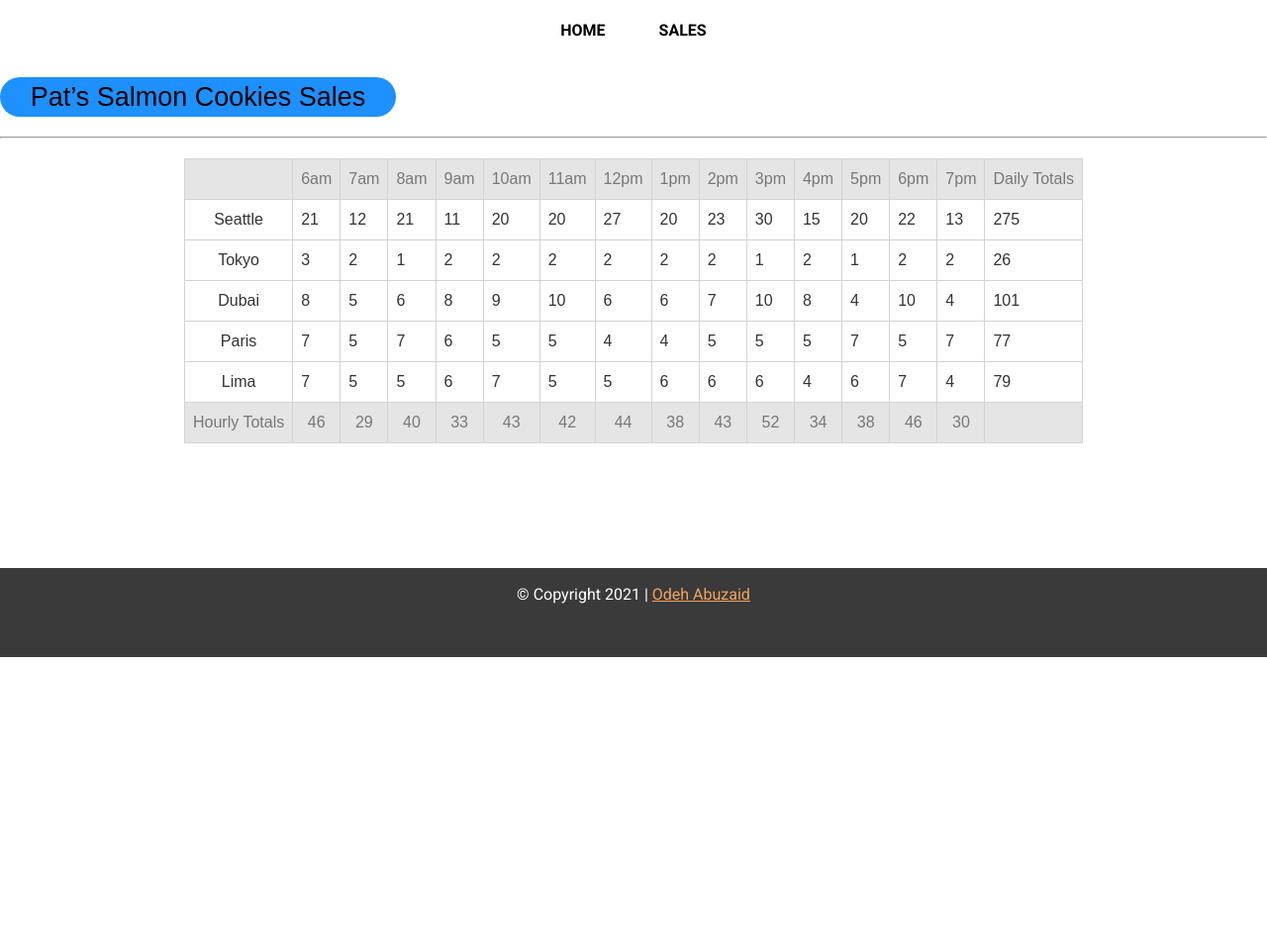
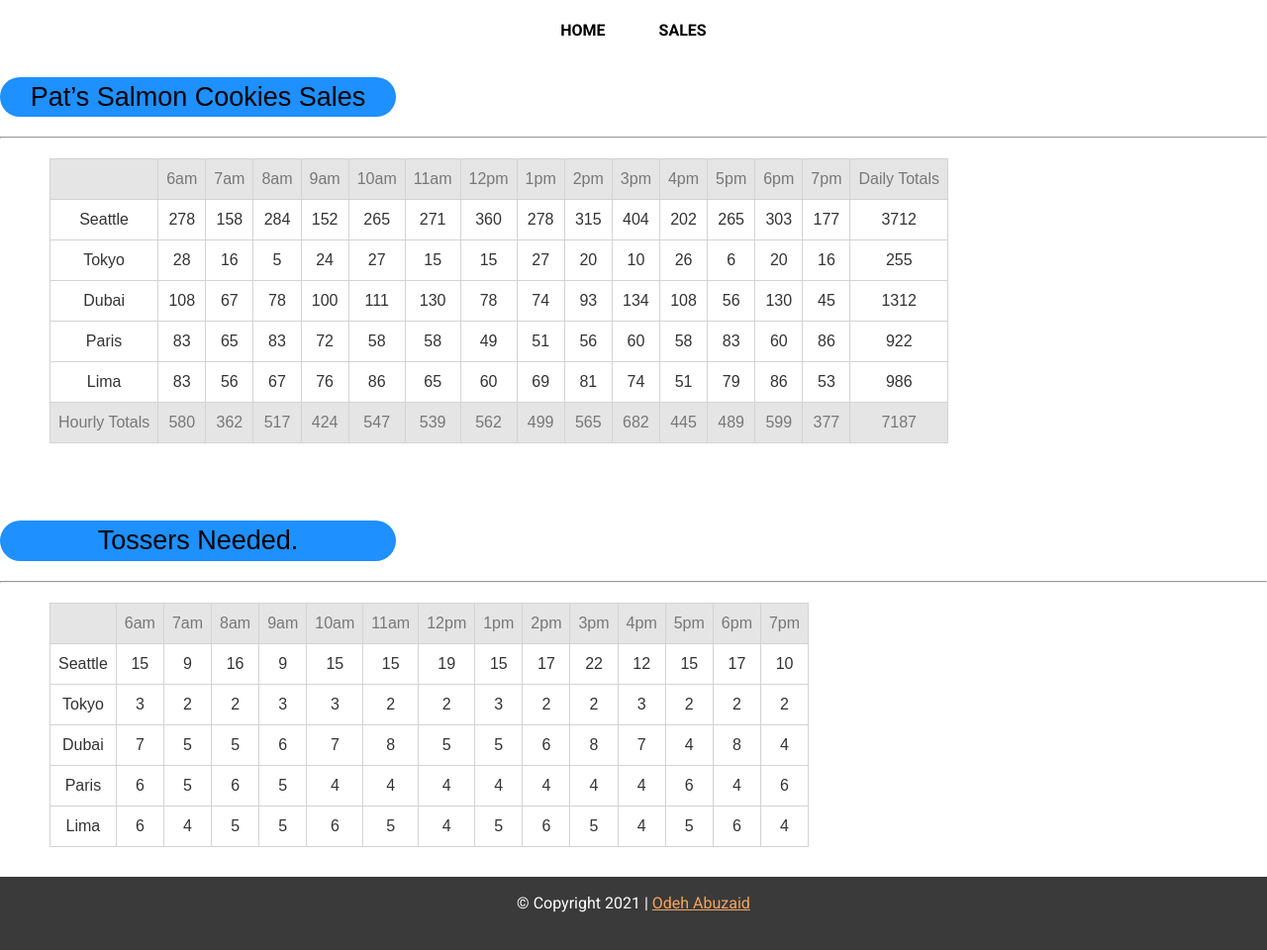
Before and after one commit to odehabuzaid/cookie-stand, a plain HTML site: page sales.html in a window 1280 px wide. Shown: the part 136-1096 px from the top of the page at 99% size. Before the commit the page ends 800 px from the top, so only its background shows below. Drawn offline with Linux system fonts and the light colour scheme.

Commit message:
Lab7-Stretch-Goals-Points-Update

```diff
--- a/css/style.css
+++ b/css/style.css
@@ -78,9 +78,6 @@ hr {
   margin-bottom: 20px;
 }
 
-header {
-
-}
 footer a {
   color: sandybrown;
 }
@@ -91,23 +88,21 @@ footer {
   padding-bottom: 15px;
   padding-top: 15px;
   margin-bottom: 0px;
+  margin-top: 20px;
   position: absolute;
-  bottom: 0;
   width: 100%;
-  height: 60px; /* Height of the footer */
-}
-sm-handle {
-  display: flex;
-
-  padding-top: 2rem;
-
-  justify-content: center;
+  height: 60px;
 }
 
 
+.tablesDiv{
+ text-align: center;
+}
 
 table {
-  margin: 0 auto;
+  margin-bottom: 10px;
+  text-align: center;
+ margin-left: 50px;
 }
 
 /* Default Table Style */
--- a/js/app.js
+++ b/js/app.js
@@ -1,31 +1,37 @@
 'use strict';
 let openingHours = ['6am', '7am', '8am', '9am', '10am', '11am', '12pm', '1pm', '2pm', '3pm', '4pm', '5pm', '6pm', '7pm'];
 let locationsarray = [];
-let locationsSalesTable = document.getElementById('locationsSalesTable');
 let grandTotals = [];
 
-function CookiesShop(location, minCust, maxCust, CookiesSales,TotalSalesPerDay) {
+let locationsSalesTable = document.getElementById('locationsSalesTable');
+let requiredTossersTable = document.getElementById('tossersRequired');
+
+function CookiesShop(location, minCust, maxCust, CookiesSales,totalSalesPerDay) {
   this.location = location;
   this.minCust = minCust;
   this.maxCust = maxCust;
   this.cookiesSales = CookiesSales;
   this.cookiesSalesPerHour = [];
-  this.TotalSalesPerDay = TotalSalesPerDay;
+  this.totalSalesPerDay = totalSalesPerDay;
+  this.tossers = [];
   locationsarray.push(this);
 }
+
 CookiesShop.prototype.randomNumberGenerator = function(){
-  return Math.ceil(Math.random() * ((this.maxCust) - (this.minCust)) + this.minCust);
+  return Math.ceil(Math.random() * ((this.maxCust) - (this.minCust + 1 )) + this.minCust);
 };
 CookiesShop.prototype.cookiesSalesgenerator = function(){
 
   for (let i = 0; i < openingHours.length ; i++ ){
     // alert(this.randomNumberGenerator())
-    let avg = Math.ceil((this.cookiesSales * this.randomNumberGenerator()) /14) ;
+    let avg = Math.ceil(( this.randomNumberGenerator() * this.cookiesSales) ) ;
     // alert(avg)
     this.cookiesSalesPerHour.push(avg);
-    this.TotalSalesPerDay += avg;
+    this.tossers.push(tossersClaculator(avg));
+    this.totalSalesPerDay += avg;
 
   }
+  console.log(this.tossers);
 };
 CookiesShop.prototype.render = function() {
   let trElement = document.createElement('tr');
@@ -38,10 +44,24 @@ CookiesShop.prototype.render = function() {
     trElement.appendChild(tdElement);
   }
   let tdElement = document.createElement('td');
-  tdElement.textContent = this.TotalSalesPerDay;
+  tdElement.textContent = this.totalSalesPerDay;
   trElement.appendChild(tdElement);
   locationsSalesTable.appendChild(trElement);
 };
+CookiesShop.prototype.rendertossersTable = function() {
+  let trElement = document.createElement('tr');
+  let thElement = document.createElement('th');
+  thElement.textContent = this.location;
+  trElement.appendChild(thElement);
+  for (let i = 0; i < openingHours.length; i++) {
+    let tdElement = document.createElement('td');
+    tdElement.textContent = this.tossers[i];
+    trElement.appendChild(tdElement);
+  }
+
+  requiredTossersTable.appendChild(trElement);
+};
+
 new CookiesShop('Seattle',23,65,6.3,0);
 new CookiesShop('Tokyo',3,24,1.2,0);
 new CookiesShop('Dubai',11,38,3.7,0);
@@ -49,7 +69,14 @@ new CookiesShop('Paris',20,38,2.3,0);
 new CookiesShop('Lima',20,38,2.3,0);
 
 
-function renderHeaderRow() {
+function tossersClaculator(custumerPerHour){
+  let tossers = 0;
+  if ((custumerPerHour % 1) === 0) {
+    tossers = ( custumerPerHour / 20 ) + 1 ;
+  }else {tossers = ( custumerPerHour / 2 );}
+  return Math.ceil(tossers);
+}
+function renderHeaderRow(tableName) {
   let tableHeadingsElement = document.createElement('thead');
   let tableRowElement = document.createElement('tr');
   let tableHeadElement = document.createElement('th');
@@ -61,12 +88,19 @@ function renderHeaderRow() {
     tableRowElement.appendChild(tableHeadElement);
   }
   tableHeadElement = document.createElement('th');
-  tableHeadElement.textContent = 'Daily Totals';
-  tableRowElement.appendChild(tableHeadElement);
-  tableHeadingsElement.appendChild(tableRowElement);
-  locationsSalesTable.appendChild(tableHeadingsElement);
+  if (tableName === locationsSalesTable ) {
+    tableHeadElement.textContent = 'Daily Totals';
+    tableRowElement.appendChild(tableHeadElement);
+    tableHeadingsElement.appendChild(tableRowElement);
+    tableName.appendChild(tableHeadingsElement);
+  }else{
+    tableHeadingsElement.appendChild(tableRowElement);
+    tableName.appendChild(tableHeadingsElement);
+  }
+
+
 }
-function renderFooterRow() {
+function renderFooterRow(tableName) {
   let tableFooterElement = document.createElement('tfoot');
   let tableRowElement = document.createElement('tr');
   let tableHeadElement = document.createElement('th');
@@ -78,11 +112,11 @@ function renderFooterRow() {
     tableRowElement.appendChild(tableHeadElement);
   }
   tableHeadElement = document.createElement('th');
-  // tableHeadElement.textContent = grandTotalsSummation();
-  tableHeadElement.textContent = '';
+  tableHeadElement.textContent = grandTotalsSummation();
+  // tableHeadElement.textContent = '';
   tableRowElement.appendChild(tableHeadElement);
   tableFooterElement.appendChild(tableRowElement);
-  locationsSalesTable.appendChild(tableFooterElement);
+  tableName.appendChild(tableFooterElement);
 }
 function getGrandTotalsForEachHour(index){
   let gT = 0;
@@ -105,9 +139,10 @@ function calculateAndRenderSalesData(){
   for(let i in locationsarray) {
     locationsarray[i].cookiesSalesgenerator();
     locationsarray[i].render();
-
+    locationsarray[i].rendertossersTable();
   }
 }
-renderHeaderRow();
+renderHeaderRow(locationsSalesTable);
+renderHeaderRow(requiredTossersTable);
 calculateAndRenderSalesData();
-renderFooterRow();
+renderFooterRow(locationsSalesTable);
--- a/sales.html
+++ b/sales.html
@@ -19,13 +19,20 @@
         </nav>
     </header>
     <main>
+        <div class="tablesDiv">
+
+
         <h1>Pat’s Salmon Cookies Sales</h1>
         <hr>
         <table id="locationsSalesTable"></table>
+        <br>
+        <br>
+        <h1>Tossers Needed.</h1>
+        <hr>
+        <table id="tossersRequired"></table>
     </main>
     <footer>
-        <div class="sm-handle">
-        </div>
+    </div>
         <p>&copy Copyright 2021 | <a href="https://https://github.com/odehabuzaid"> Odeh Abuzaid</a>
         </p>
     </footer>
```
